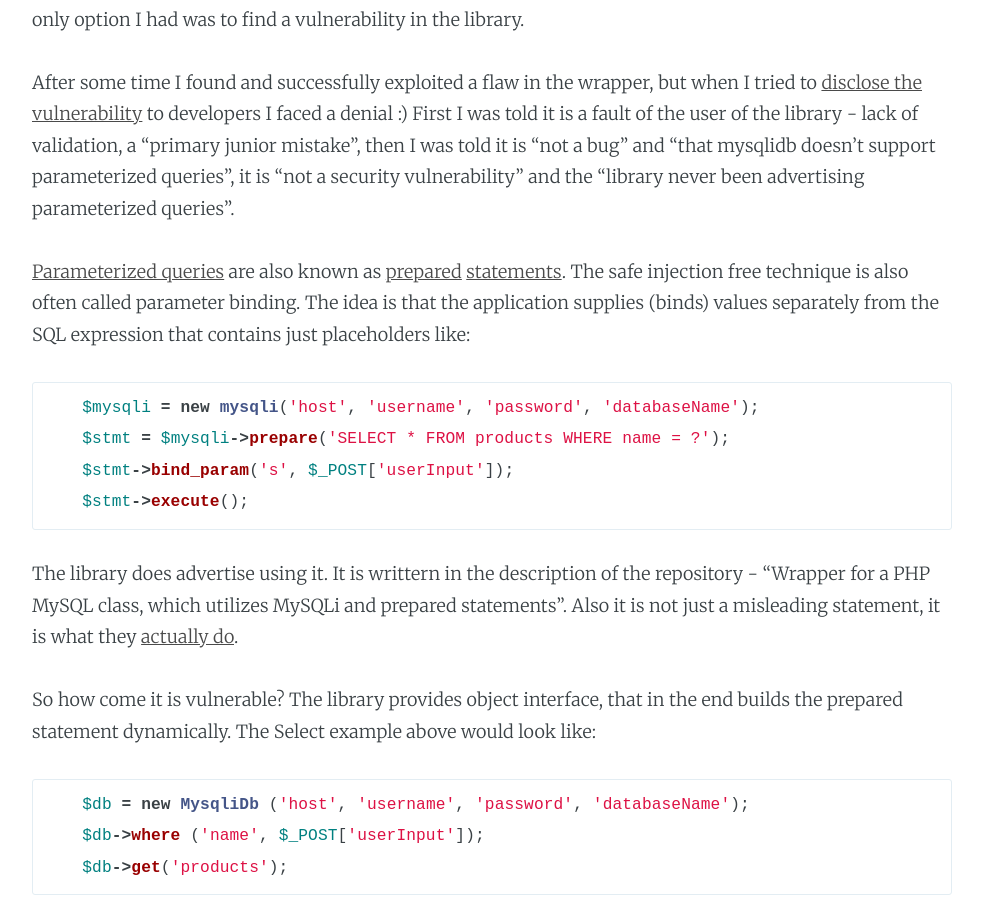
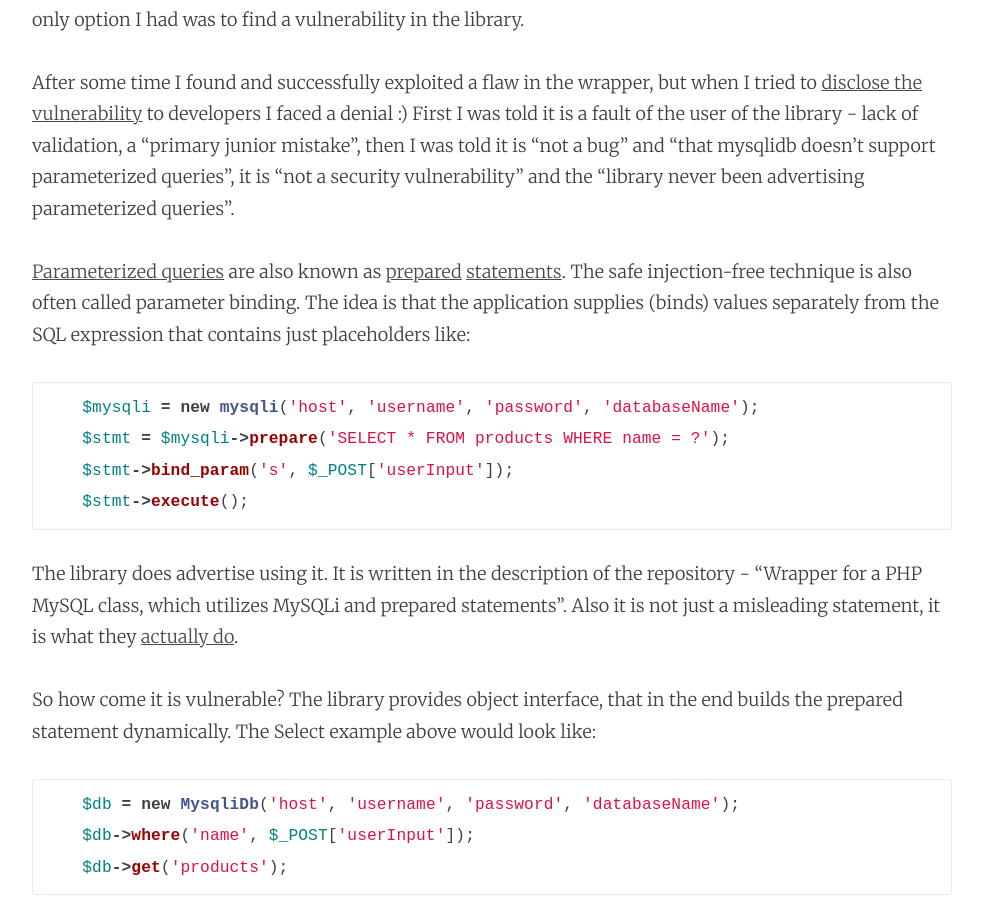
Before and after one commit to JarLob/jarlob.github.io, a Jekyll site: the page built from _posts/2019-03-17-not-a-bug-sqli.md, in a window 1280 px wide and 900 px high, scrolled down 382 px. Shown: the whole window, without its empty margins (148-1131 px from the left). Built offline with Jekyll 4.4.1, drawn with Linux system fonts in a browser that asks for light colours.

Commit message:
Spelling fixes

````diff
--- a/_posts/2019-03-17-not-a-bug-sqli.md
+++ b/_posts/2019-03-17-not-a-bug-sqli.md
@@ -10,19 +10,19 @@ Recently I was auditing a website for security vulnerabilities. I found few good
 
 After some time I found and successfully exploited a flaw in the wrapper, but when I tried to [disclose the vulnerability](https://github.com/ThingEngineer/PHP-MySQLi-Database-Class/issues/823) to developers I faced a denial :) First I was told it is a fault of the user of the library - lack of validation, a "primary junior mistake", then I was told it is "not a bug" and "that mysqlidb doesn't support parameterized queries", it is "not a security vulnerability" and the "library never been advertising parameterized queries".
 
-[Parameterized queries](https://www.databasejournal.com/features/mysql/a-guide-to-mysql-prepared-statements-and-parameterized-queries.html) are also known as [prepared](http://php.net/manual/en/mysqli.quickstart.prepared-statements.php) [statements](https://en.wikipedia.org/wiki/Prepared_statement). The safe injection free technique is also often called parameter binding. The idea is that the application supplies (binds) values separately from the SQL expression that contains just placeholders like:
+[Parameterized queries](https://www.databasejournal.com/features/mysql/a-guide-to-mysql-prepared-statements-and-parameterized-queries.html) are also known as [prepared](http://php.net/manual/en/mysqli.quickstart.prepared-statements.php) [statements](https://en.wikipedia.org/wiki/Prepared_statement). The safe injection-free technique is also often called parameter binding. The idea is that the application supplies (binds) values separately from the SQL expression that contains just placeholders like:
 ```php
     $mysqli = new mysqli('host', 'username', 'password', 'databaseName');
     $stmt = $mysqli->prepare('SELECT * FROM products WHERE name = ?');
     $stmt->bind_param('s', $_POST['userInput']);
     $stmt->execute();
 ```
-The library does advertise using it. It is writtern in the description of the repository - "Wrapper for a PHP MySQL class, which utilizes MySQLi and prepared statements". Also it is not just a misleading statement, it is what they [actually do](https://github.com/ThingEngineer/PHP-MySQLi-Database-Class/blob/810ffe981519f04bdf4ff734bd43cf0be3c15757/MysqliDb.php#L1598).
+The library does advertise using it. It is written in the description of the repository - "Wrapper for a PHP MySQL class, which utilizes MySQLi and prepared statements". Also it is not just a misleading statement, it is what they [actually do](https://github.com/ThingEngineer/PHP-MySQLi-Database-Class/blob/810ffe981519f04bdf4ff734bd43cf0be3c15757/MysqliDb.php#L1598).
 
 So how come it is vulnerable? The library provides object interface, that in the end builds the prepared statement dynamically. The Select example above would look like:
 ```php
-    $db = new MysqliDb ('host', 'username', 'password', 'databaseName');
-    $db->where ('name', $_POST['userInput']);
+    $db = new MysqliDb('host', 'username', 'password', 'databaseName');
+    $db->where('name', $_POST['userInput']);
     $db->get('products');
 ```
 The issue is that because of special "forkaround" in `where` function if `$whereValue` happens to be an array, `$operator` value is extracted from it. The value is non-parametrerized, i.e. it gets into generated SQL statement without any validation.
````
Also changed, not shown: _posts/2019-02-20-kodel-hakeriai-nemoka-baudu.md (+1 -1 lines).
